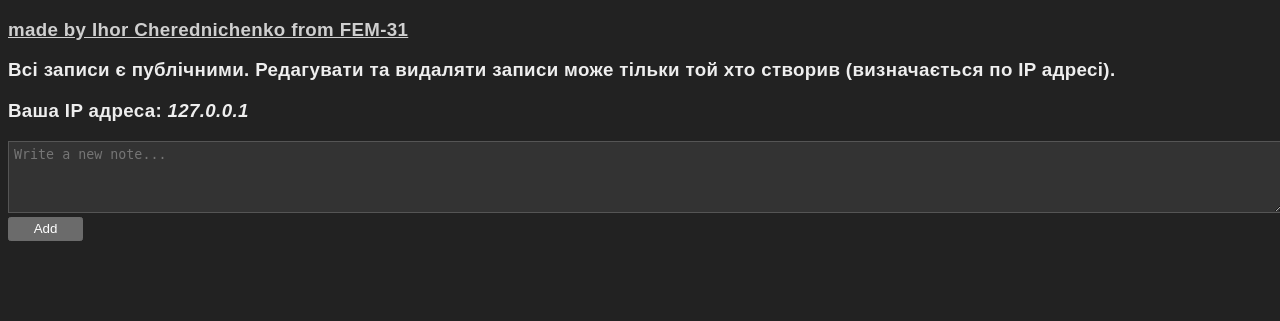
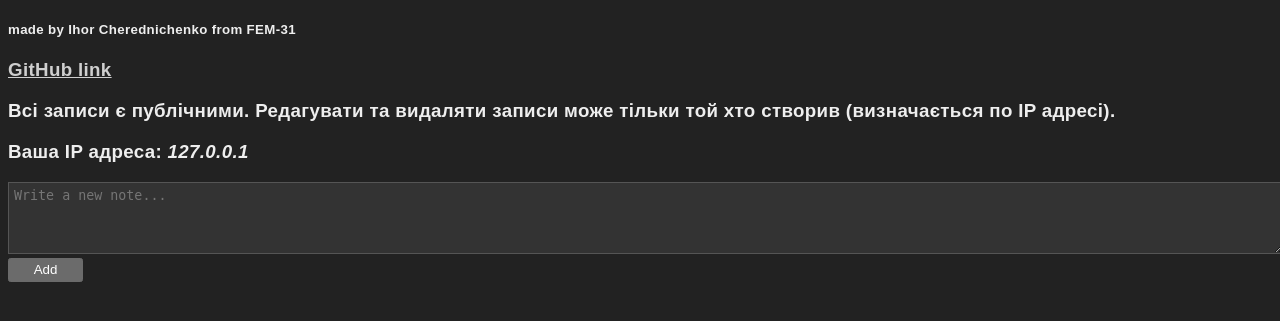
Before and after one commit to Igor4er/webdev-final-lab, a Flask app: page / in a window 1280 px wide. Shown: the top 321 px of the page. Run offline with Flask 3, Linux system fonts and the light colour scheme.

Commit message:
clarify links

```diff
--- a/templates/index.html
+++ b/templates/index.html
@@ -61,8 +61,9 @@
     </head>
     <body>
         <main>
+            <h5>made by Ihor Cherednichenko from FEM-31</h5>
             <a href="https://github.com/Igor4er/webdev-final-lab"
-                ><h3>made by Ihor Cherednichenko from FEM-31</h3></a
+                ><h3>GitHub link</h3></a
             >
             <h3>
                 Всі записи є публічними. Редагувати та видаляти записи може
```
